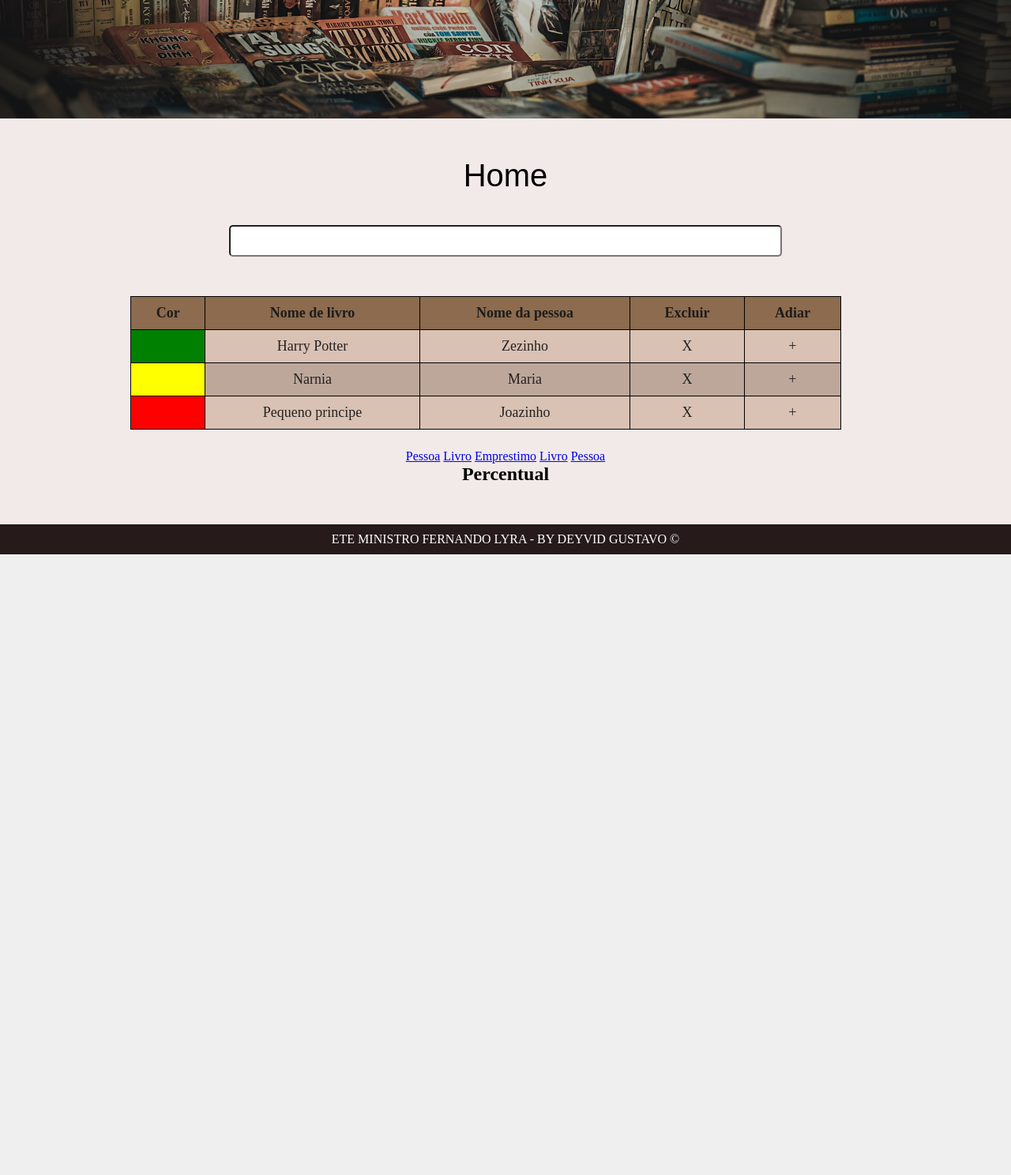
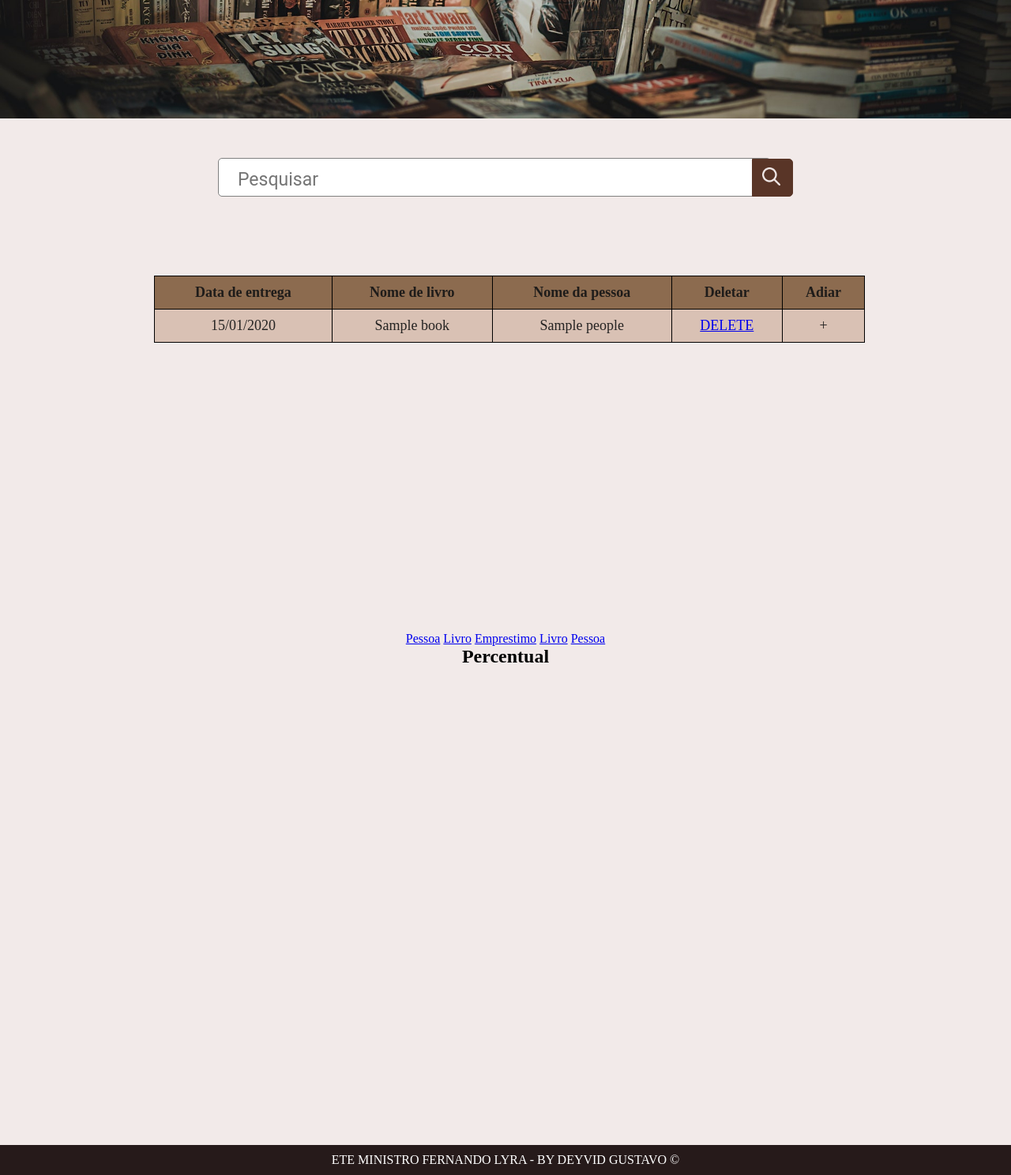
Before and after one commit to degu0/Library, a PHP site: template src/view/home/home.php in a window 1280 px wide. Shown: the part 450-1938 px from the top of the page at 79% size. Before the commit the page ends 1152 px from the top, so only its background shows below. Run offline with PHP 8.4, Linux system fonts and the light colour scheme; the template is opened without the code that fills it: most values are stand-ins (such as "Sample title", 1, 10 or a date in 2020).

Commit message:
Dia 7
- Criação de mais rotas;
- Adição  de estilo para home;
- Controles de funções;
- Correções em erros;
- Barra de pesquisa e cadastro de datas de saida construídas.

```diff
--- a/config/routes.php
+++ b/config/routes.php
@@ -8,7 +8,10 @@ use Library_ETE\controller\TableController;
 use Library_ETE\controller\PercentageController;
 
 return [
-    "/" => HomeController::class,
+    "/home" => HomeController::class,
+    "/home/pesquisar" => HomeController::class,
+    "/home/delete" => HomeController::class,
+    "/home/adiar" => HomeController::class,
     "/erro" => ErroController::class,
     "/cadastro/pessoa" => CadastreController::class,
     "/cadastro/pessoa/add" => CadastreController::class,
--- a/public/librares/css/home.css
+++ b/public/librares/css/home.css
@@ -33,10 +33,12 @@ h1 {
 
 #search {
     width: 700px;
-    height: 40px;
-    font: normal 20px Arial;
+    height: 43px;
+    font: normal 23px Roboto;
+    padding: 26.5px 24px 20px;
+    border: 1px gray solid;
     border-radius: 5px;
-    margin: 25px;
+
 }
 
 #tableInfo {
@@ -44,9 +46,28 @@ h1 {
 
 }
 
+#box-search {
+    display: flex;
+    justify-content: center;
+    align-items: center;
+}
+
+#buttom-search {
+    background-color: #593527;
+    margin-left: -28px;
+    padding: 10px 15px 10px 12px;
+    border-radius: 0px 5px 5px 0px;
+    border: 1px #593527 solid;
+}
+
+.divPart {
+    height: 75vh;
+}
+
 table {
     width: 900px;
     border-collapse: collapse;
+    margin: 100px 0px 0px 30px;
 }
 
 td, th {
--- a/src/controller/CadastreController.php
+++ b/src/controller/CadastreController.php
@@ -76,11 +76,10 @@ class CadastreController extends Controller implements RequestHandlerInterface
             $request->getParsedBody()["bookQuantity"]
         );
 
-
         $bookDataBase = new BookDataBase();
         $bookDataBase->add($book);
 
-        $response = new Response(302, ["Location" => "/tabela/livro"], null);
+        $response = new Response(302, ["Location" => "/tabela/livro_nao_didatico"], null);
 
         return $response;
     }
--- a/src/controller/LoanController.php
+++ b/src/controller/LoanController.php
@@ -58,10 +58,8 @@ class LoanController extends Controller implements RequestHandlerInterface
             $request->getParsedBody()["loanBook"],
             $request->getParsedBody()["loanPeople"],
             $request->getParsedBody()["loanDate"],
-            $request->getParsedBody()["loanDateFinal"]
+            null
         );
-        // var_dump($loan);
-        // exit;
 
         $loanDataBase = new LoanDataBase();
         $loanDataBase->add($loan);
@@ -98,7 +96,7 @@ class LoanController extends Controller implements RequestHandlerInterface
             $request->getParsedBody()["loanBook"],
             $request->getParsedBody()["loanPeople"],
             $request->getParsedBody()["loanDate"],
-            $request->getParsedBody()["loanDateFinal"],
+            null,
             $request->getQueryParams()["id"]
         );
 
--- a/src/controller/TableController.php
+++ b/src/controller/TableController.php
@@ -41,7 +41,7 @@ class TableController extends Controller implements RequestHandlerInterface
             }
         }else if (strpos($path_info, "livro_didatico")) {
             $response = $this->textBook();
-            if (strpos($path_info, "edit")) {
+            if (strpos($path_info, "xedit")) {
                 $response = $this->editBook($request);
             } else if (strpos($path_info, "update")) {
                 $response = $this->updateBook($request);
--- a/src/model/Data_Base/PeopleDataBase.php
+++ b/src/model/Data_Base/PeopleDataBase.php
@@ -135,4 +135,6 @@ class PeopleDataBase
 
         return $listName;
     }
+
+
 }
--- a/src/view/home/home.php
+++ b/src/view/home/home.php
@@ -26,9 +26,9 @@
 <body>
     <header>
         <nav>
-            <a href="/" id="logo">Library</a>
+            <a href="/home" id="logo">Library</a>
             <ul id="nav-list">
-                <li><a href="/">Home</a></li>
+                <li><a href="/home">Home</a></li>
                 <li class="dropdown-center">
                     <a href="">Cadastro</a>
                     <ul class="dropdown">
@@ -55,44 +55,37 @@
         </nav>
     </header>
     <main>
-        <h1>Home</h1>
-        <div>
-            <input type="search" name="search" id="search">
+        <div class="divPart">
+            <div id="box-search">
+                <form action="/home/pesquisar" method="GET">
+                    <input type="search" name="busca" id="search" placeholder="Pesquisar">
+                    <button id="buttom-search"><img src="/images/search.png" alt="search" height="23px" width="23px"></button>
+                </form>
             </div>
             <div id="tableInfo">
                 <table>
                     <thead>
-                    <th scope="col">Cor</th>
+                        <th scope="col">Data de entrega</th>
                         <th scope="col">Nome de livro</th>
                         <th scope="col">Nome da pessoa</th>
-                    <th scope="col">Excluir</th>
+                        <th scope="col">Deletar</th>
                         <th scope="col">Adiar</th>
                     </thead>
                     <tbody>
+                        <?php foreach ($listLoan as $loan) { ?>
                             <tr>
-                        <td id="green"></td>
-                        <td>Harry Potter</td>
-                        <td>Zezinho</td>
-                        <td>X</td>
+                                <td><?php echo  date('d/m/Y', strtotime($loan->getDateFinal())); ?></td>
+                                <td><?php echo $loan->getBook(); ?></td>
+                                <td><?php echo $loan->getPeople(); ?></td>
+                                <td><?php echo "<a href='/home/delete?id=" . $loan->getId() . "'>DELETE</a>"; ?></td>
                                 <td>+</td>
                             </tr>
-                    <tr>
-                        <td id="yellow"></td>
-                        <td>Narnia</td>
-                        <td>Maria</td>
-                        <td>X</td>
-                        <td>+</td>
-                    </tr>
-                    <tr>
-                        <td id="red"></td>
-                        <td>Pequeno principe</td>
-                        <td>Joazinho</td>
-                        <td>X</td>
-                        <td>+</td>
-                    </tr>
+                        <?php } ?>
                     </tbody>
                 </table>
             </div>
+        </div>
+        <div class="divPart">
             <div>
                 <a href="/cadastro/pessoa">Pessoa</a>
                 <a href="/cadastro/livro">Livro</a>
@@ -103,5 +96,6 @@
             <div>
                 <h2>Percentual</h2>
             </div>
+        </div>
     </main>
     <?php require __DIR__ . "/../share/footer.php"; ?>
--- a/src/view/loan/edit.php
+++ b/src/view/loan/edit.php
@@ -22,8 +22,6 @@
             </select><br>
             <label for="loanDate">Data de pega:</label>
             <input type="date" name="loanDate" id="loanDate" value="<?php echo $loan->getDate();?>"><br>
-            <label for="loanDateFinal">Data de devolução:</label>
-            <input type="date" name="loanDateFinal" id="loanDateFinal" value="<?php echo $loan->getDateFinal();?>"><br>
             <input type="submit" value="Cadastrar">
         </form>
     </section>
--- a/src/view/loan/loan.php
+++ b/src/view/loan/loan.php
@@ -22,8 +22,6 @@
             </select><br>
             <label for="loanDate">Data de pega:</label>
             <input type="date" name="loanDate" id="loanDate"><br>
-            <label for="loanDateFinal">Data de devolução:</label>
-            <input type="date" name="loanDateFinal" id="loanDateFinal"><br>
             <input type="submit" value="Cadastrar">
         </form>
     </section>
--- a/src/view/share/head.php
+++ b/src/view/share/head.php
@@ -11,9 +11,9 @@
 <body>
     <header>
         <nav>
-            <a href="/" id="logo">Library</a>
+            <a href="/home" id="logo">Library</a>
             <ul id="nav-list">
-                <li><a href="/">Home</a></li>
+                <li><a href="/home">Home</a></li>
                 <li class="dropdown-center">
                     <a href="">Cadastro</a>
                     <ul class="dropdown">
```
Also changed, not shown: src/controller/HomeController.php (+41 -1 lines), src/model/Data_Base/LoanDataBase.php (+32 -4 lines), src/view/loan/table.php (+14 -14 lines), public/images/search.png (added). Lines whose indentation alone changed are shown as unchanged.
